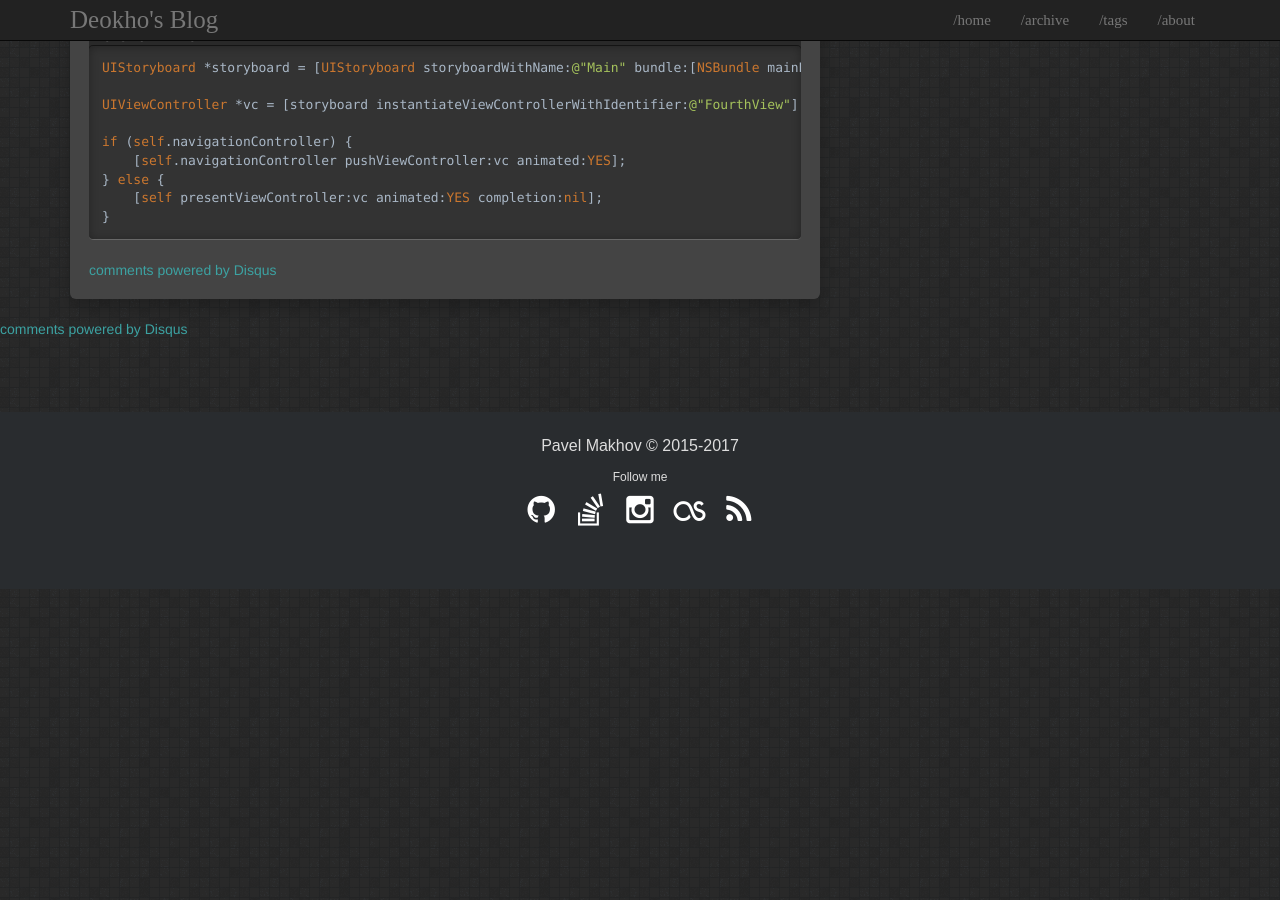
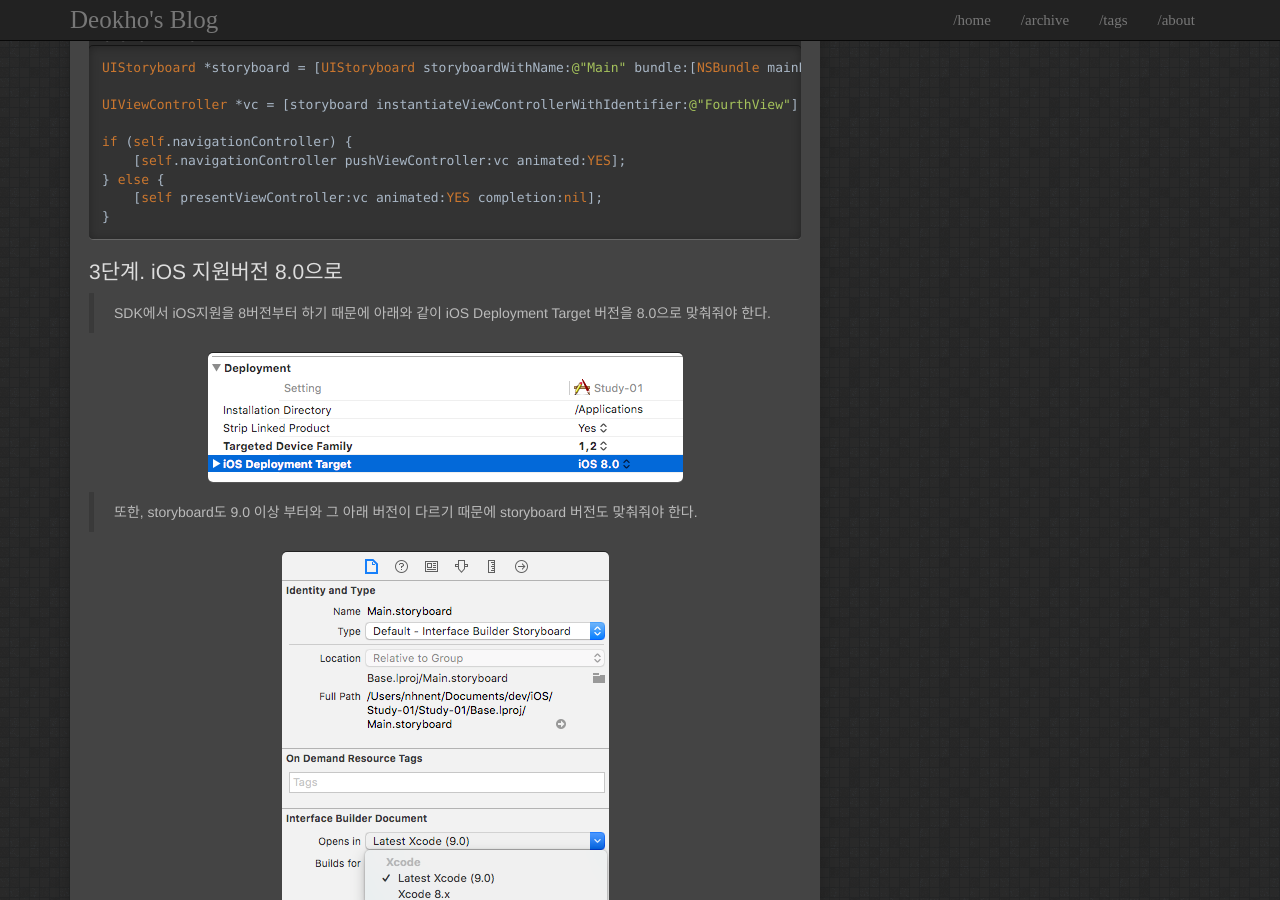
Before and after one commit to LeeDeokho/LeeDeokHo.github.io, a Jekyll site: the page built from _posts/2018-03-22-iOS-Study-01.md, in a window 1280 px wide and 900 px high, scrolled down 4153 px. Built offline with Jekyll 4.4.1, drawn with Linux system fonts in a browser that asks for light colours; comment, search, counter and statistics services are not loaded; before the commit the page ends 4742 px from its top, so only the background shows below that.

Commit message:
add iOS8

```diff
--- a/_posts/2018-03-22-iOS-Study-01.md
+++ b/_posts/2018-03-22-iOS-Study-01.md
@@ -125,3 +125,14 @@ if (self.navigationController) {
     [self presentViewController:vc animated:YES completion:nil];
 }
 {% endhighlight %}
+
+
+## 3단계. iOS 지원버전 8.0으로
+
+> SDK에서 iOS지원을 8버전부터 하기 때문에 아래와 같이 iOS Deployment Target 버전을 8.0으로 맞춰줘야 한다.
+
+![img]({{ '/assets/images/iOS-Study-01/iOS8.png' | relative_url }}){: .center-image }
+
+> 또한, storyboard도 9.0 이상 부터와 그 아래 버전이 다르기 때문에 storyboard 버전도 맞춰줘야 한다.
+
+![img]({{ '/assets/images/iOS-Study-01/iOS8-storyboard.png' | relative_url }}){: .center-image }
```
Also changed, not shown: assets/images/iOS-Study-01/iOS8-storyboard.png (added), assets/images/iOS-Study-01/iOS8.png (added).
